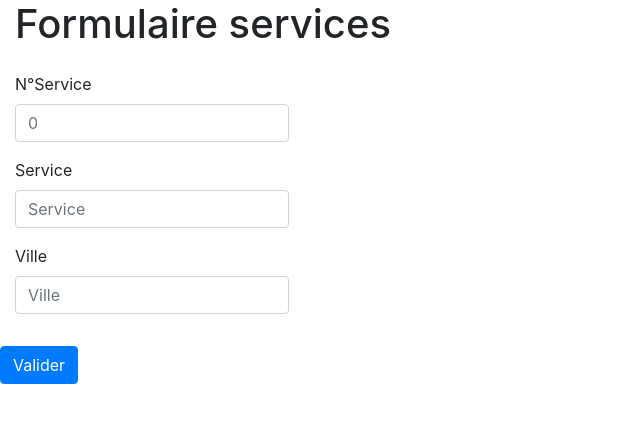
After one commit to Yoan15/Entreprise_gestion, a PHP site: page /modif_services.php in a window 1280 px wide. The commit adds this page. Shown: the top 423 px of the page, without its empty margins (0-640 px from the left). Run offline with PHP 8.4, Linux system fonts and the light colour scheme.

Commit message:
modifs et ajout fichiers

```diff
--- /dev/null
+++ b/modif_services.php
@@ -0,0 +1,40 @@
+<!DOCTYPE html>
+<html lang="en">
+<head>
+    <meta charset="UTF-8">
+    <meta name="viewport" content="width=device-width, initial-scale=1.0">
+    <link rel="stylesheet" href="https://cdn.jsdelivr.net/npm/bootstrap@4.5.3/dist/css/bootstrap.min.css"
+     integrity="sha384-TX8t27EcRE3e/ihU7zmQxVncDAy5uIKz4rEkgIXeMed4M0jlfIDPvg6uqKI2xXr2" crossorigin="anonymous">
+    <link rel="stylesheet" href="formulaire.css">
+    <title>Formulaire</title>
+</head>
+<body>
+    <div class="container-fluid">
+        <h1>Formulaire services</h1>
+        <div class="row">
+            <form action="tableau_services.php?action=add" method="post">
+                <div class="form col-12">
+                <div class="form-group">
+                        <label for="NOSERV">N°Service</label>
+                        <input type="text" class="form-control" id="NOSERV" placeholder="0" required>
+                    </div>
+
+                    <div class="form-group">
+                        <label for="SERVICE">Service</label>
+                        <input type="text" class="form-control" id="SERVICE" placeholder="Service">
+                    </div>
+
+                    <div class="form-group">
+                        <label for="VILLE">Ville</label>
+                        <input type="text" class="form-control" id="VILLE" placeholder="Ville">
+                    </div>
+                </div>
+
+                    <div class="row col-12">
+                        <button class="btn btn-primary" type="submit">Valider</button>
+                    </div>
+            </form>
+        </div>
+    </div>
+</body>
+</html>
--- a/tableau_services.php
+++ b/tableau_services.php
@@ -43,17 +43,17 @@
                                 <td>' .$data[1]. '</td>
                                 <td>' .$data[2]. '</td>
                                 <td>
-                                <a href=".php?action=detail&NOEMP=' . $data[0] . '">
+                                <a href="detail_service.php?action=detail&NOSERV=' . $data[0] . '">
                                     <button type="button" class="btn btn-info">Détails</button>
                                 </a>
                             </td>
                             <td>
-                                <a href=".php?action=modif&NOEMP=' . $data[0] . '">
+                                <a href="modif_service.php?action=modif&NOSERV=' . $data[0] . '">
                                     <button type="button" class="btn btn-warning">Modifier</button>
                                 </a>
                             </td>
                             <td>
-                                <a href="tableau_services.php?action=delete&NOEMP=' . $data[0] . '">
+                                <a href="tableau_services.php?action=delete&NOSERV=' . $data[0] . '">
                                     <button type="button" class="btn btn-danger">Supprimer</button>
                                 </a>
                             </td>
```
Also changed, not shown: detail_service.php (added, +53 -0 lines).
